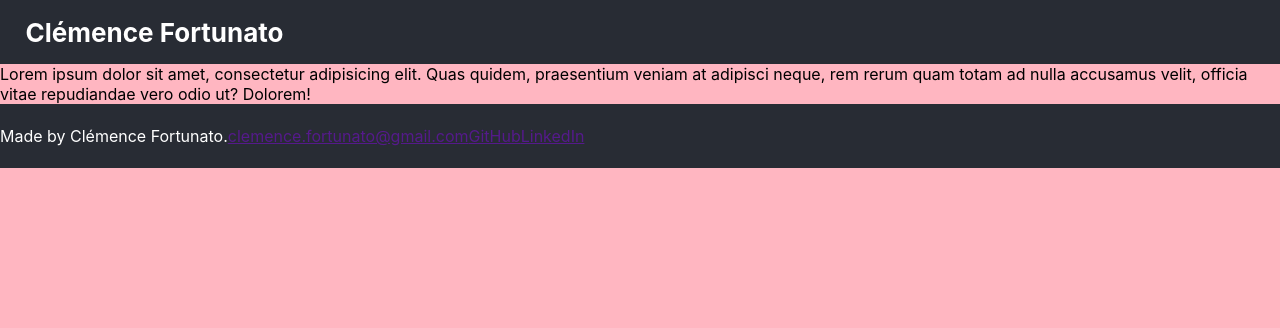
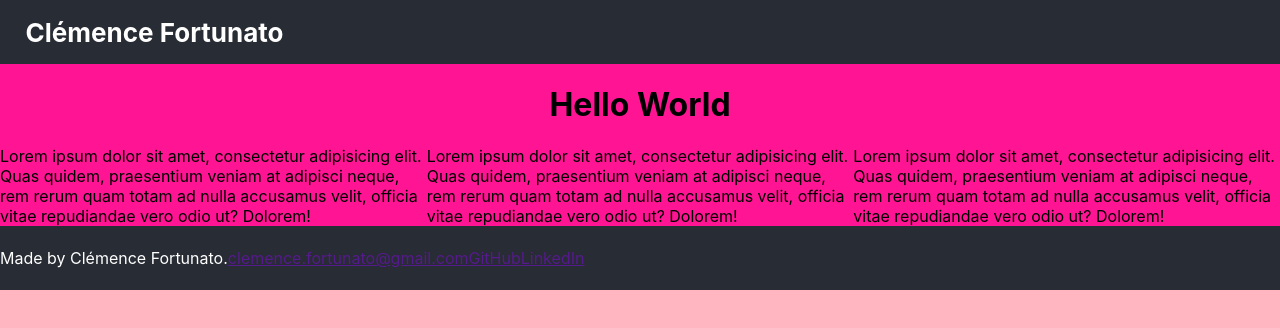
Before and after one commit to CJLFortunato/Coding-Portfolio, a React (Create React App) app in the folder portfolio/: page / in a window 1280 px wide. Shown: the top 328 px of the page. Built offline with nearby package versions, Linux system fonts and the light colour scheme.

Commit message:
Set up SASS

```diff
--- a/portfolio/package.json
+++ b/portfolio/package.json
@@ -9,13 +9,15 @@
     "react": "^18.0.0",
     "react-dom": "^18.0.0",
     "react-scripts": "5.0.1",
+    "sass": "^1.50.0",
     "web-vitals": "^2.1.4"
   },
   "scripts": {
     "start": "react-scripts start",
     "build": "react-scripts build",
     "test": "react-scripts test",
-    "eject": "react-scripts eject"
+    "eject": "react-scripts eject",
+    "sass": "sass --watch src/Sass:src/CSS"
   },
   "eslintConfig": {
     "extends": [
--- a/portfolio/src/App.css
+++ b/portfolio/src/App.css
@@ -1,33 +1,227 @@
-.App {
-  width: 100vw;
-  height: 100vh;
-  background-color: lightpink;
-  display: flex;
-  flex-direction: column;
+/*! normalize.css v3.0.3 | MIT License | github.com/necolas/normalize.css */
+html {
+  font-family: sans-serif;
+  -ms-text-size-adjust: 100%;
+  -webkit-text-size-adjust: 100%
 }
 
-.App-header {
-  justify-self: flex-start;
-  background-color: #282c34;
-  height: 4rem;
-  display: flex;
-  flex-direction: row;
-  align-items: center;
-  font-size: calc(10px + 2vmin);
-  color: white;
+body {
+  margin: 0
 }
 
-.App-header h4 {
-  margin : 0 2%;
-  justify-self: flex-start;
+article,
+aside,
+details,
+figcaption,
+figure,
+footer,
+header,
+hgroup,
+main,
+menu,
+nav,
+section,
+summary {
+  display: block
 }
 
-footer {
-  justify-self: flex-end;
-  background-color: #282c34;
-  height: 4rem;
-  display: flex;
-  flex-direction: row;
-  align-items: center;
-  color: white;
+audio,
+canvas,
+progress,
+video {
+  display: inline-block;
+  vertical-align: baseline
 }
+
+audio:not([controls]) {
+  display: none;
+  height: 0
+}
+
+[hidden],
+template {
+  display: none
+}
+
+a {
+  background-color: transparent
+}
+
+a:active,
+a:hover {
+  outline: 0
+}
+
+abbr[title] {
+  border-bottom: 1px dotted
+}
+
+b,
+strong {
+  font-weight: bold
+}
+
+dfn {
+  font-style: italic
+}
+
+h1 {
+  font-size: 2em;
+  margin: .67em 0
+}
+
+mark {
+  background: #ff0;
+  color: #000
+}
+
+small {
+  font-size: 80%
+}
+
+sub,
+sup {
+  font-size: 75%;
+  line-height: 0;
+  position: relative;
+  vertical-align: baseline
+}
+
+sup {
+  top: -0.5em
+}
+
+sub {
+  bottom: -0.25em
+}
+
+img {
+  border: 0
+}
+
+svg:not(:root) {
+  overflow: hidden
+}
+
+figure {
+  margin: 1em 40px
+}
+
+hr {
+  box-sizing: content-box;
+  height: 0
+}
+
+pre {
+  overflow: auto
+}
+
+code,
+kbd,
+pre,
+samp {
+  font-family: monospace, monospace;
+  font-size: 1em
+}
+
+button,
+input,
+optgroup,
+select,
+textarea {
+  color: inherit;
+  font: inherit;
+  margin: 0
+}
+
+button {
+  overflow: visible
+}
+
+button,
+select {
+  text-transform: none
+}
+
+button,
+html input[type="button"],
+input[type="reset"],
+input[type="submit"] {
+  -webkit-appearance: button;
+  cursor: pointer
+}
+
+button[disabled],
+html input[disabled] {
+  cursor: default
+}
+
+button::-moz-focus-inner,
+input::-moz-focus-inner {
+  border: 0;
+  padding: 0
+}
+
+input {
+  line-height: normal
+}
+
+input[type="checkbox"],
+input[type="radio"] {
+  box-sizing: border-box;
+  padding: 0
+}
+
+input[type="number"]::-webkit-inner-spin-button,
+input[type="number"]::-webkit-outer-spin-button {
+  height: auto
+}
+
+input[type="search"] {
+  -webkit-appearance: textfield;
+  box-sizing: content-box
+}
+
+input[type="search"]::-webkit-search-cancel-button,
+input[type="search"]::-webkit-search-decoration {
+  -webkit-appearance: none
+}
+
+fieldset {
+  border: 1px solid silver;
+  margin: 0 2px;
+  padding: .35em .625em .75em
+}
+
+legend {
+  border: 0;
+  padding: 0
+}
+
+textarea {
+  overflow: auto
+}
+
+optgroup {
+  font-weight: bold
+}
+
+table {
+  border-collapse: collapse;
+  border-spacing: 0
+}
+
+td,
+th {
+  padding: 0
+}
+
+html {
+  box-sizing: border-box;
+}
+
+*,
+*:before,
+*:after {
+  box-sizing: inherit;
+}
--- a/portfolio/src/App.js
+++ b/portfolio/src/App.js
@@ -1,5 +1,7 @@
 
 import './App.css';
+import Presentation from './Components/Presentation';
+import './CSS/structure.css';
 
 function App() {
   return (
@@ -13,9 +15,9 @@
         </nav>
       </header>
       <main>
-        Lorem ipsum dolor sit amet, consectetur adipisicing elit.
-        Quas quidem, praesentium veniam at adipisci neque, rem rerum quam totam ad nulla accusamus velit,
-        officia vitae repudiandae vero odio ut? Dolorem!
+        <Presentation />
+
+
       </main>
       <footer>
         <p>Made by Clémence Fortunato.
--- /dev/null
+++ b/portfolio/src/CSS/structure.css
@@ -0,0 +1,56 @@
+/*
+This file is for the display and organizing of elements
+*/
+.App {
+  width: 100vw;
+  height: 100vh;
+  background-color: lightpink;
+  display: flex;
+  flex-direction: column;
+}
+
+.App-header {
+  justify-self: flex-start;
+  background-color: #282c34;
+  height: 4rem;
+  display: flex;
+  flex-direction: row;
+  align-items: center;
+  font-size: calc(10px + 2vmin);
+  color: white;
+}
+.App-header h4 {
+  margin: 0 2%;
+  justify-self: flex-start;
+}
+
+main {
+  background-color: deeppink;
+}
+main p {
+  color: white;
+  font-size: 48pt;
+  border: 3px ridge dodgerblue;
+}
+
+footer {
+  justify-self: flex-end;
+  background-color: #282c34;
+  height: 4rem;
+  display: flex;
+  flex-direction: row;
+  align-items: center;
+  color: white;
+}
+
+.presentation {
+  display: flex;
+  flex-direction: column;
+  align-items: center;
+}
+.presentation .cards-ctn {
+  display: flex;
+  flex-direction: row;
+}
+
+/*# sourceMappingURL=structure.css.map */
--- /dev/null
+++ b/portfolio/src/Sass/structure.scss
@@ -0,0 +1,64 @@
+/*
+This file is for the display and organizing of elements
+*/
+
+
+.App {
+    width: 100vw;
+    height: 100vh;
+    background-color: lightpink;
+    display: flex;
+    flex-direction: column;
+  }
+
+  .App-header {
+    justify-self: flex-start;
+    background-color: #282c34;
+    height: 4rem;
+    display: flex;
+    flex-direction: row;
+    align-items: center;
+    font-size: calc(10px + 2vmin);
+    color: white;
+
+        h4 {
+            margin : 0 2%;
+            justify-self: flex-start;
+            }
+
+  }
+
+main {
+    background-color: deeppink;
+
+    p {
+        color: white;
+        font-size: 48pt;
+        border: 3px ridge dodgerblue;
+    }
+}
+
+footer {
+    justify-self: flex-end;
+    background-color: #282c34;
+    height: 4rem;
+    display: flex;
+    flex-direction: row;
+    align-items: center;
+    color: white;
+  }
+
+  //====================================================================================================================================================
+  // Presentation component
+  //====================================================================================================================================================
+
+.presentation {
+    display: flex;
+    flex-direction: column;
+    align-items: center;
+
+    .cards-ctn {
+        display: flex;
+        flex-direction: row;
+    }
+}
```
Also changed, not shown: 2 other files (tests, documents, lock files or other folders).
